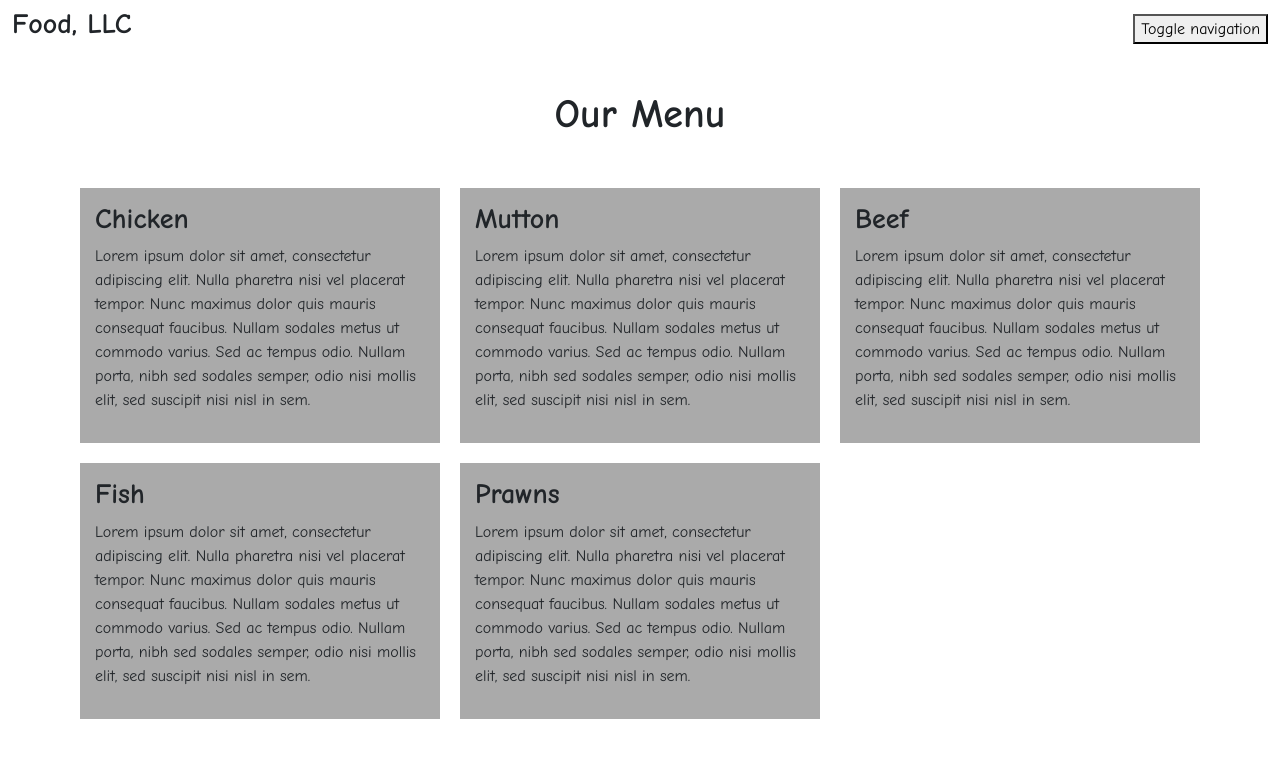
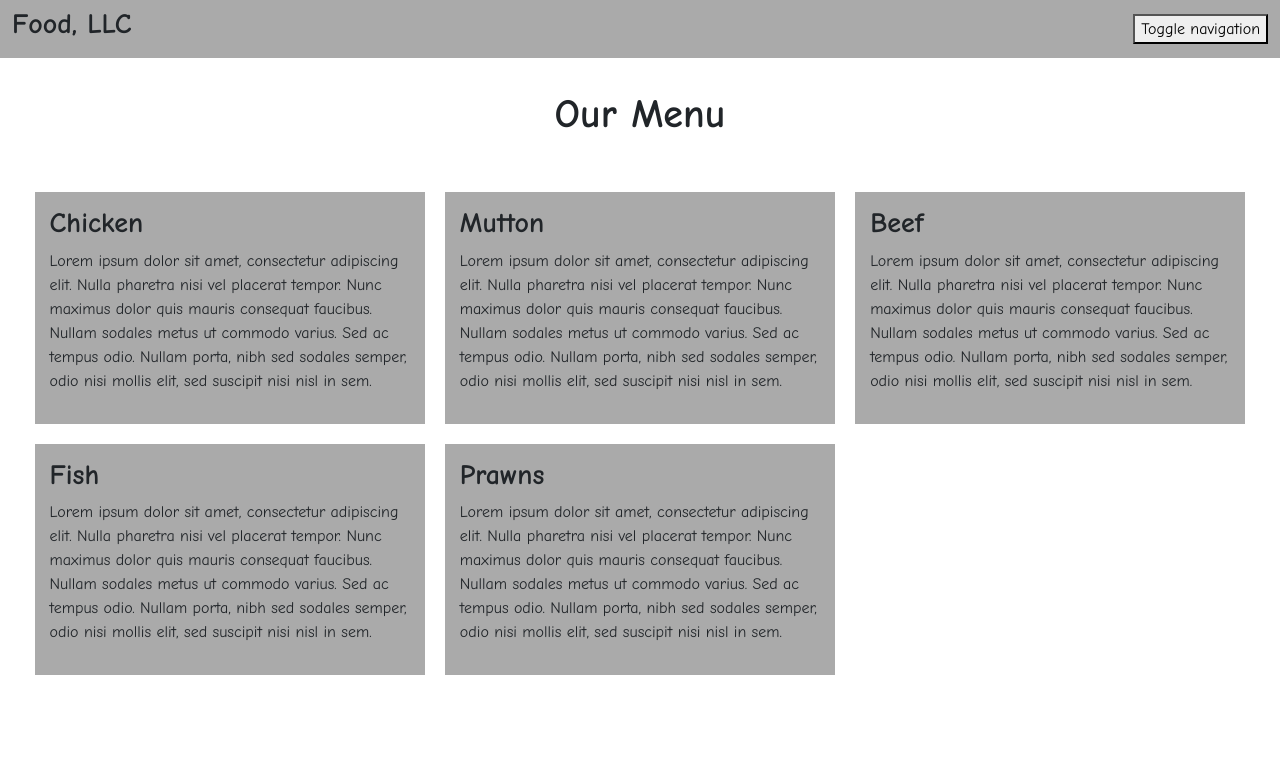
Before and after one commit to Wazecode/Coursera-HTML-CSS-and-JS-Projects, a plain HTML site: page index.html in a window 1280 px wide. Drawn offline with Linux system fonts and the light colour scheme.

Commit message:
Fixed the navbar problem partially

```diff
--- a/css/styles.css
+++ b/css/styles.css
@@ -38,10 +38,16 @@ header h2{
 /*----------------------*/
 
 /*------Box Bkgrd-------*/
-
+.navbar{
+    background: #aaa;
+}
 
 .row div{
     background: #aaa;
     padding: 15px;
     border: 10px solid #fff;
 }
+
+.row{
+    margin: 1%;
+}
--- a/index.html
+++ b/index.html
@@ -15,7 +15,7 @@
     </head>
     <body>
 
-        <nav class="navbar navbar-default">
+        <nav class="navbar navbar-expand-lg">
             <div class="container-fluid">
                 <h2>
                     Food, LLC
@@ -35,7 +35,7 @@
             Our Menu
         </h1>
 
-        <div class="container">
+        <div class="container-fluid">
             <div class="row">
 
                 <div class="col-lg-4 col-md-6">
```
